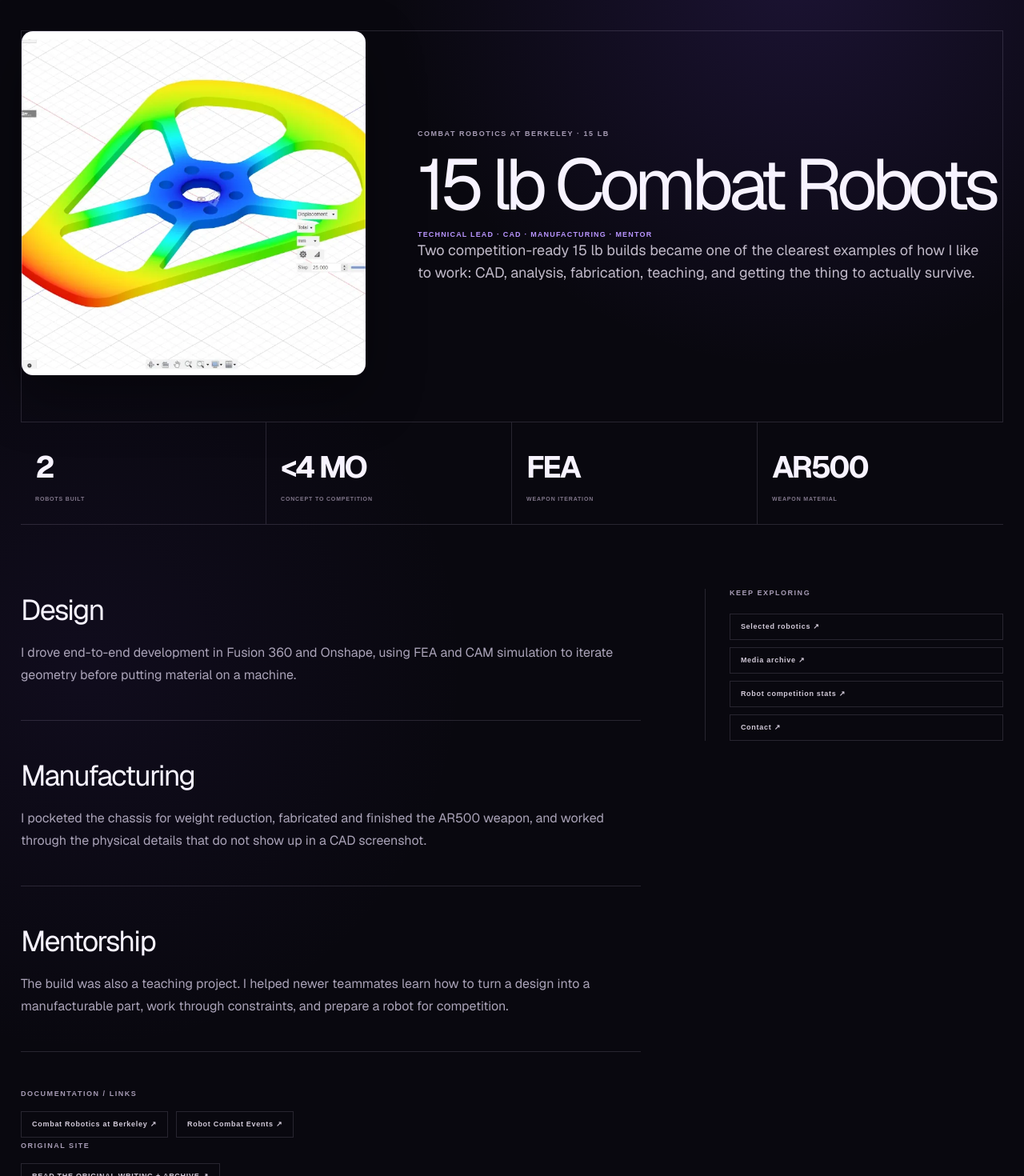
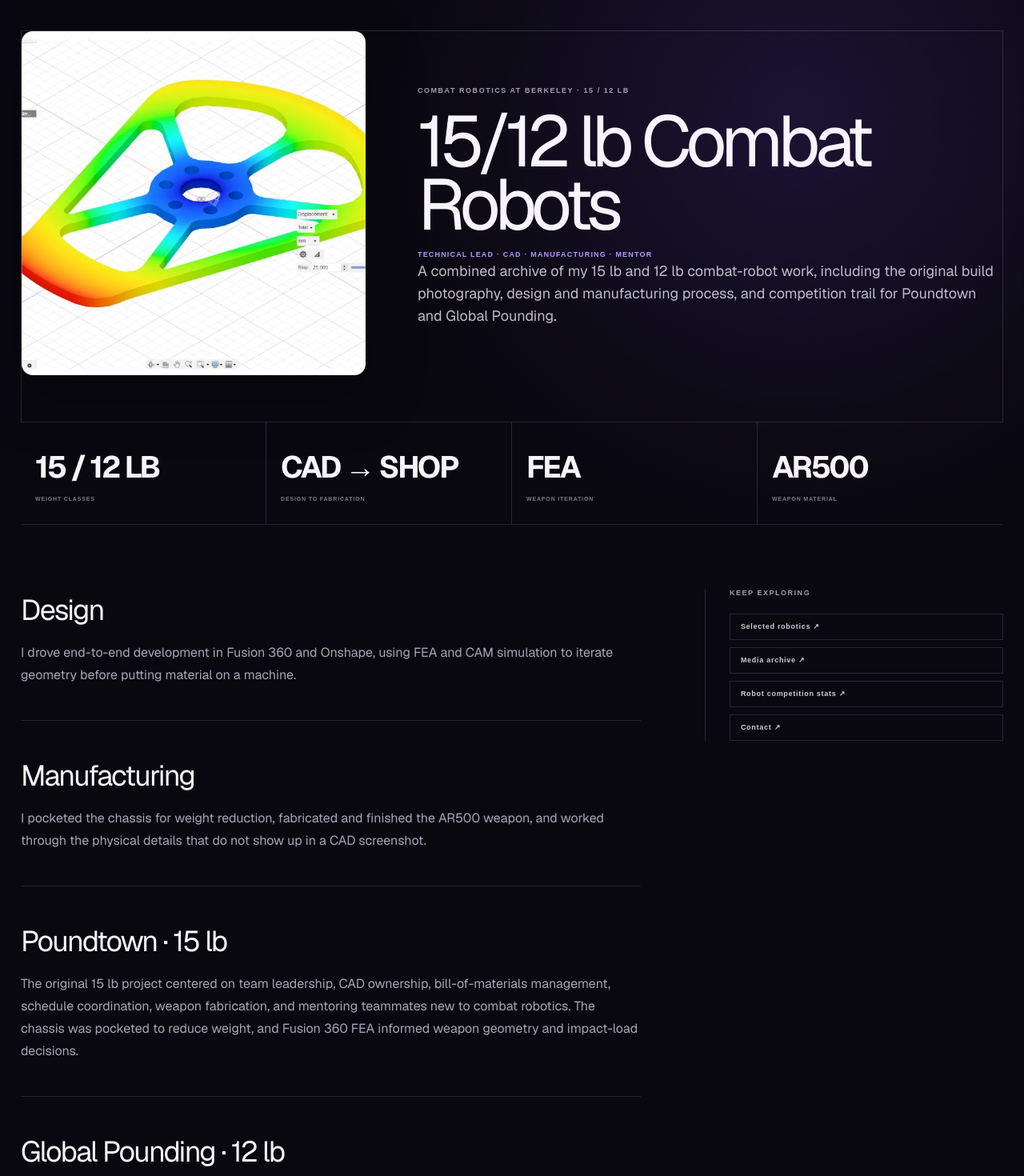
Before and after one commit to GursimarVirk/SimarWebsite, a Next.js app: page /projects/15-lb-combat-robots in a window 1280 px wide. Shown: the part 120-1590 px from the top of the page at 80% size. Built offline with nearby package versions, Linux system fonts and the light colour scheme.

Commit message:
Expand project detail pages with original media archive

```diff
--- a/app/projects/[slug]/page.tsx
+++ b/app/projects/[slug]/page.tsx
@@ -22,17 +22,19 @@ const projects = {
   },
   "15-lb-combat-robots": {
     image: "/images/15lb Robot/1a739db5b66e7a72ddd145ae4ced166e.webp",
-    title: "15 lb Combat Robots",
-    kicker: "COMBAT ROBOTICS AT BERKELEY · 15 LB",
+    title: "15/12 lb Combat Robots",
+    kicker: "COMBAT ROBOTICS AT BERKELEY · 15 / 12 LB",
     role: "Technical Lead · CAD · Manufacturing · Mentor",
-    intro: "Two competition-ready 15 lb builds became one of the clearest examples of how I like to work: CAD, analysis, fabrication, teaching, and getting the thing to actually survive.",
-    stats: [["2","robots built"],["<4 MO","concept to competition"],["FEA","weapon iteration"],["AR500","weapon material"]],
+    intro: "A combined archive of my 15 lb and 12 lb combat-robot work, including the original build photography, design and manufacturing process, and competition trail for Poundtown and Global Pounding.",
+    stats: [["15 / 12 LB","weight classes"],["CAD → SHOP","design to fabrication"],["FEA","weapon iteration"],["AR500","weapon material"]],
     sections: [
       ["Design","I drove end-to-end development in Fusion 360 and Onshape, using FEA and CAM simulation to iterate geometry before putting material on a machine."],
       ["Manufacturing","I pocketed the chassis for weight reduction, fabricated and finished the AR500 weapon, and worked through the physical details that do not show up in a CAD screenshot."],
-      ["Mentorship","The build was also a teaching project. I helped newer teammates learn how to turn a design into a manufacturable part, work through constraints, and prepare a robot for competition."],
+      ["Poundtown · 15 lb","The original 15 lb project centered on team leadership, CAD ownership, bill-of-materials management, schedule coordination, weapon fabrication, and mentoring teammates new to combat robotics. The chassis was pocketed to reduce weight, and Fusion 360 FEA informed weapon geometry and impact-load decisions."],
+      ["Global Pounding · 12 lb","Global Pounding represents the 12 lb side of the archive. Robot Combat Events lists it with Combat Robotics at Berkeley at the April 25–26, 2026 Sacramento Bot Battles event, where it placed 9th in the 12 lb Hobbyweight field. The event record is linked below; I’m keeping competition claims tied to the published record."],
+      ["Mentorship","The builds were also teaching projects. I helped newer teammates learn to design manufacturable parts, manage constraints, fabricate components, and prepare robots for competition."],
     ],
-    links: [["Combat Robotics at Berkeley","https://combatrobotics.studentorg.berkeley.edu/"],["Robot Combat Events","https://www.robotcombatevents.com/events/7353"]]
+    links: [["Combat Robotics at Berkeley","https://combatrobotics.studentorg.berkeley.edu/"],["Robot Combat Events · Berkeley Bot Bash","https://www.robotcombatevents.com/events/7353"],["Global Pounding · 12 lb event record","https://www.robotcombatevents.com/events/6695/competitions/7397"]]
   },
   "combat-box": {
     image: "/images/1b8531ca4ea42eb702b0ae7fbf321db2.webp",
@@ -238,6 +240,17 @@ const projects = {
   },
 };
 
+const legacyGallery: Record<string,string[]> = {
+  "15lb Robot":["1a739db5b66e7a72ddd145ae4ced166e.webp","5b500beba2060fac1329213b6d81ea2d.webp","64e8aeddf152c7c0f6ef86523968d7d7.webp","d2c02d2966cd48500d5198a9733b7bc4.webp"],
+  "30lb Robot":["024d3371033a659dea795ef2ed7f08cf.webp","30e9ddb3e8263200eb82535af1cc109d.webp","43fe4185e9fe830a438c397ea7cd9f5d.webp","5677c453ac313db764187b8cd6062e0f.webp","6bba6027a1b9be3118985b911144e534.webp","e6b597c12aa25fe4e8b508a74b490720.webp","ef1064ebb6ada2d31cc5062d9f54954e.webp"],
+  "Cars and Machines":["2ea1f7ee762bbaaa434b56d33143590f.webp","45e6ac408e1e9f42402510fde2280f16.webp","94e578495834318443d01ed35a10c4cd.webp","9ab0877f074aba8ce3731db3a6936262.webp","a0ad65cccb395275961bcbf88b8e791d.webp","b7e5a70686675297535fa60b2dea90bf.webp","b93b751f4450db4e21ed19e493095301.webp"],
+  "Home":["027b9604ec0a299f5ae4b6edd26c88b4.webp","0916f5e28e0a1edb3590341eb6dd5c2c.webp","1659fbdfb81da2192bf57b0d637e7928.webp","2ea1f7ee762bbaaa434b56d33143590f.webp","60a566a5a4395445cc3d781dbab4e536.webp","67c15c7a7ba0b7e2a3252cb7c0b6c6e6.webp","b5edc2802fd22f5e3d828898fd11e6f4.webp","d40fc533c4af7350b0ce95a3627f0658.webp","dcb69b8d3505bf2fbe6ff659aff682b4.webp"],
+  "Humanoids":["45a7332f8783b13b3d7e2b3f9a834515.webp","6e9f6dcd80b82da583f490dd1d4070ce.webp","a5ed269a2fa97a70ddce2992aafbb6ba.webp","ccacc1b06bfe5fd19878ae0b81668eef.webp","d7e1caeaa9364bdcbfaaac0de6823d57.webp"],
+  "Kesier Wire Raceway":["1659fbdfb81da2192bf57b0d637e7928.webp","20eb40783fd13313e90a08f66c0b7635.webp","41c365e0a36cc9a7204ba52e8c68204d.webp","713775a98ac36c0a6367270a12a24c25.webp","905d19c6b95c8f9960e0badb2f55b7db.webp","a7c13c2d2bd19eb90e68383b5a985ac4.webp","bc03775b72c8ffa7a74c2e5812b33ebd.webp","c92efdb0945b9126f716935c8128d95b.webp"],
+  "Robotic Arms":["07a3486b8df22099776ca84ff37c188e.webp","2ed803397858d570e590a832d3365844.webp","95b3ce2f73b8bec877e0fcc27428e9aa.webp","9a1205816b57cf9e2ea83a3a711fbc88.webp"],
+  "Sorcererearth":["43b4d985e231b4b733e280187b11bbf6.webp","565694279feb70b9b1dbea28f4c7b27b.webp","db2753fbabdbfd3b14d70b3f9725bee3.webp"]
+};
+
 const legacySlugByProject: Record<string,string> = {
   "30-lb-combat-robot":"30lb-robot",
   "15-lb-combat-robots":"15lb-robot",
@@ -298,6 +311,18 @@ export default async function ProjectPage({ params }: { params: Promise<{ slug:
         <div className="detail-grid">
           <section className="detail-main">
             {project.sections.map(([heading,body]) => <div className="detail-section" key={heading}><h2>{heading}</h2><p>{body}</p></div>)}
+            {(() => {
+              const original = legacyPages[legacySlugByProject[slug] || slug];
+              const images = original?.imageFolder ? (legacyGallery[original.imageFolder] || []) : [];
+              return images.length > 0 ? <section className="detail-gallery">
+                <div className="detail-gallery-heading"><span className="section-label">ORIGINAL PORTFOLIO PHOTOGRAPHY</span><h2>Build gallery</h2><p>Recovered images from the original project page, preserved here alongside the write-up.</p></div>
+                <div className="detail-gallery-grid">{images.map((file) => <a href={legacyImage("/images/" + original!.imageFolder + "/" + file)} target="_blank" rel="noreferrer" key={file}><img src={legacyImage("/images/" + original!.imageFolder + "/" + file)} alt={original!.title + " — original project photo"} loading="lazy"/></a>)}</div>
+              </section> : null;
+            })()}
+            {(() => {
+              const original = legacyPages[legacySlugByProject[slug] || slug];
+              return original?.links?.length ? <div className="detail-links original-links"><span className="section-label">LINKS FROM THE ORIGINAL PORTFOLIO</span>{original.links.map((link) => <a key={link.href} href={link.href} target="_blank" rel="noreferrer">{link.label || "Original project link"} ↗</a>)}</div> : null;
+            })()}
             {project.links.length > 0 && <div className="detail-links"><span className="section-label">DOCUMENTATION / LINKS</span>{project.links.map(([label,href]) => <a key={href} href={href} target="_blank" rel="noreferrer">{label} ↗</a>)}</div>}
             {(legacyPages[legacySlugByProject[slug] || slug]) ? <div className="detail-links legacy-source-link"><span className="section-label">ORIGINAL SITE</span><a href={"/legacy/" + (legacySlugByProject[slug] || slug)}>READ THE ORIGINAL WRITING + ARCHIVE ↗</a></div> : null}
             {(legacyPages[legacySlugByProject[slug] || slug]?.embeds?.length) ? <div className="detail-embeds"><span className="section-label">ORIGINAL EMBEDS</span>{legacyPages[legacySlugByProject[slug] || slug].embeds!.map((embed) => <LegacyEmbed key={embed.src} embed={embed}/>)}</div> : null}
```
